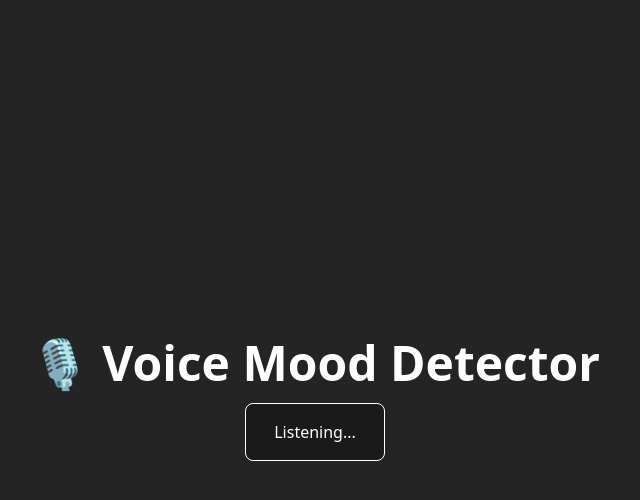
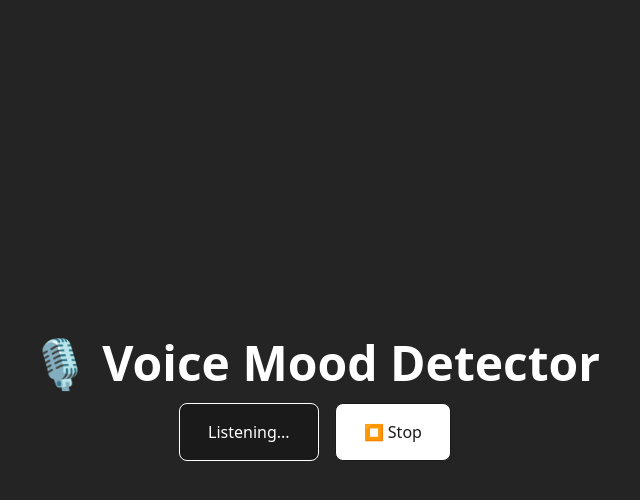
Before and after one commit to snehafarkya/voice-mood-detector, a React (Vite) app: page / in a window 1280 px wide. Both pictures are taken after a click on the button "Start Speaking". Shown: the top 500 px of the page, without its empty margins (325-965 px from the left). Built offline with nearby package versions, Linux system fonts and the light colour scheme; what sentiment would draw is missing.

Commit message:
add: stop button added

```diff
--- a/src/components/VoiceMoodDetector.tsx
+++ b/src/components/VoiceMoodDetector.tsx
@@ -1,16 +1,14 @@
-import { useState } from 'react';
+import { useRef, useState } from 'react';
 //@ts-ignore
 import Sentiment from 'sentiment';
 
-// English sentiment analyzer
 const sentiment = new Sentiment();
 
-// Hindi + English shocking and mood keyword detector
 const detectHindiMood = (text: string): 'positive' | 'negative' | 'neutral' | 'shocking' => {
   const lower = text.toLowerCase();
 
-  const positiveWords = ['khush', 'acha', 'pyaar', 'accha', 'shandar', 'masti', 'maja'];
-  const negativeWords = ['dukhi', 'bura', 'gussa', 'naraz', 'udaas', 'dard', 'tanha'];
+  const positiveWords = ['khush', 'acha', 'pyaar', 'nice', 'shandar', 'masti', 'maja'];
+  const negativeWords = ['dukhi','upset', 'bura', 'gussa', 'naraz', 'udaas', 'dard', 'tanha'];
   const shockingWords = [
     'dhoka', 'chori', 'hatya', 'aatank', 'hamla', 'blast','surprise',
     'murder', 'kill', 'explosion', 'terrorist', 'gun', 'dead', 'death','what'
@@ -27,6 +25,7 @@ export default function VoiceMoodDetector() {
   const [transcript, setTranscript] = useState('');
   const [mood, setMood] = useState('');
   const [listening, setListening] = useState(false);
+  const recognitionRef = useRef<any>(null);
 
   const bgColor =
     mood === 'positive' ? 'bg-green-900'
@@ -45,6 +44,7 @@ export default function VoiceMoodDetector() {
     }
 
     const recognition = new SpeechRecognition();
+    recognitionRef.current = recognition;
     recognition.lang = 'en-IN'; // English + Hindi mix
     recognition.interimResults = false;
     recognition.maxAlternatives = 1;
@@ -61,7 +61,7 @@ export default function VoiceMoodDetector() {
 
       if (result.score > 1) moodResult = 'positive';
       else if (result.score < -1) moodResult = 'negative';
-      else moodResult = detectHindiMood(speechText); // Fallback to Hindi/English keywords
+      else moodResult = detectHindiMood(speechText);
 
       // Optional: trigger vibration for shocking mood
       if (moodResult === 'shocking' && navigator.vibrate) {
@@ -77,20 +77,42 @@ export default function VoiceMoodDetector() {
       setListening(false);
     };
 
+    recognition.onend = () => {
+      setListening(false);
+    };
+
     recognition.start();
+  };
+
+  const handleStop = () => {
+    if (recognitionRef.current) {
+      recognitionRef.current.stop();
+    }
+    setListening(false);
   };
 
   return (
     <div className={`w-full h-screen flex flex-col items-center justify-center transition-all duration-500 ${bgColor}`}>
       <h1 className="text-5xl font-bold mb-4 text-white">🎙️ Voice Mood Detector</h1>
 
+      <div className="flex gap-4">
         <button
           onClick={handleStart}
           disabled={listening}
-        className=" rounded-lg border py-4 px-7  bg-[#1a1a1a] cursor-pointer  text-white font-medium transition hover:border-[#646cff] duration-300"
+          className="rounded-lg border py-4 px-7 bg-[#1a1a1a] text-white font-medium transition hover:border-[#646cff] duration-300"
         >
           {listening ? 'Listening...' : 'Start Speaking'}
         </button>
+
+        {listening && (
+          <button
+            onClick={handleStop}
+            className="rounded-lg border py-4 px-7 bg-white text-[#1a1a1a] font-medium transition hover:border-grey-400 duration-300"
+          >
+            ⏹️ Stop
+          </button>
+        )}
+      </div>
 
       {transcript && (
         <div className="mt-6 text-center">
```
Lines whose indentation alone changed are shown as unchanged.
